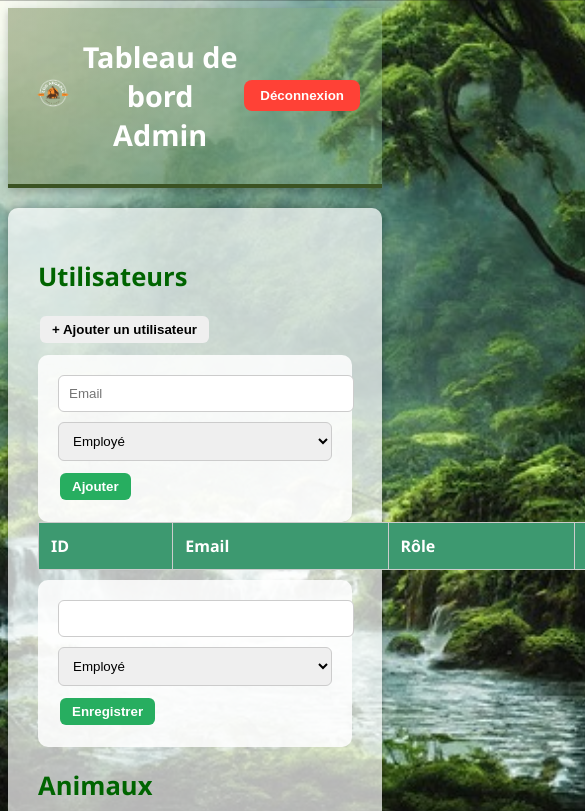
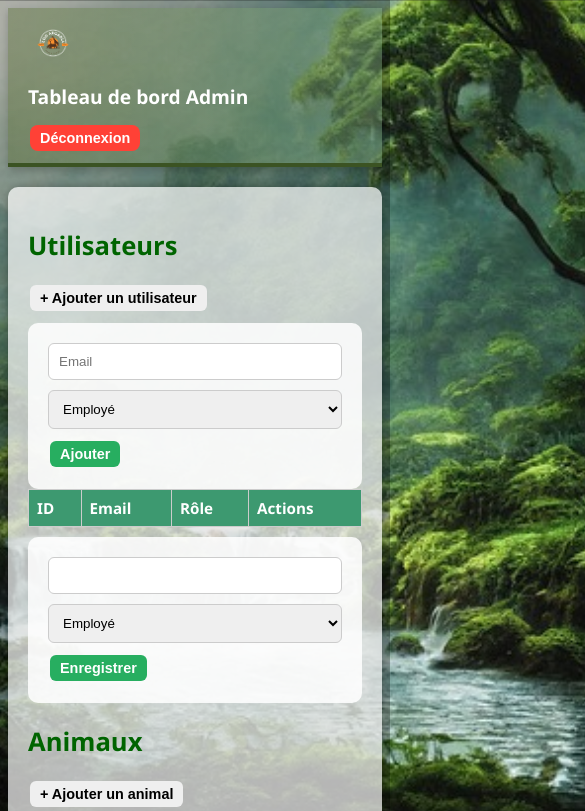
Before and after one commit to ThiamOusmane1/backarcadia, a website: page front-end/admin-dashboard.html in a window 390 px wide. Shown: the top 811 px of the page, 585 px wide, since content can reach past the window. Drawn offline with Linux system fonts and the light colour scheme; no server answers.

Commit message:
fonction admin modiffier

```diff
--- a/back-end/routes/vet.js
+++ b/back-end/routes/vet.js
@@ -1,6 +1,6 @@
 const express = require('express');
 const router = express.Router();
-const { Animal, Habitat, HistoriqueAnimal } = require('../config/mysqlConnection');
+const { Animal, Habitat, HistoriqueAnimal, UserLog } = require('../config/mysqlConnection');
 const { authenticateToken, authorizeRoles } = require('../middlewares/authMiddleware');
 const { v4: uuidv4 } = require('uuid');
 
--- a/front-end/admin-dashboard.html
+++ b/front-end/admin-dashboard.html
@@ -78,8 +78,25 @@
         </form>
       </div>
     </section>
+
+    <section>
+      <h2>Messages des visiteurs</h2>
+      <div id="visitorMessages"></div>
+    </section>
+
+    <section>
+      <h2>Historique de nourriture</h2>
+      <div id="foodLogs"></div>
+    </section>
+
+    <section>
+      <h2>Stock de nourriture</h2>
+      <div id="foodStock"></div>
+    </section>
+
   </main>
 
   <script src="js/admin-dashboard.js"></script>
+
 </body>
 </html>
--- a/front-end/adminDashboard.css
+++ b/front-end/adminDashboard.css
@@ -1,3 +1,8 @@
+/* === GLOBAL === */
+* {
+  box-sizing: border-box;
+}
+
 body {
   background: url('pictures/Jungle.jpg') no-repeat center center fixed;
   background-size: cover;
@@ -5,8 +10,21 @@ body {
   font-family: 'Segoe UI', Tahoma, Geneva, Verdana, sans-serif;
   color: #084a1e;
   overflow-x: hidden;
+  position: relative;
 }
 
+body::before {
+  content: '';
+  position: fixed;
+  top: 0;
+  left: 0;
+  width: 100%;
+  height: 100%;
+  background: rgba(0, 0, 0, 0.3); /* dark overlay */
+  z-index: -1;
+}
+
+/* === HEADER === */
 header {
   background: linear-gradient(to right, rgba(85, 107, 47, 0.4), rgba(143, 188, 143, 0.4));
   padding: 10px 20px;
@@ -28,27 +46,62 @@ header h1 {
   text-align: center;
 }
 
+/* === BUTTONS === */
+button,
+.logout-btn {
+  padding: 6px 12px;
+  border: none;
+  border-radius: 6px;
+  cursor: pointer;
+  margin: 2px;
+  font-weight: bold;
+  transition: background-color 0.3s ease, transform 0.2s ease;
+}
+
+button:focus,
+.logout-btn:focus {
+  outline: 2px solid #ffdc00;
+  outline-offset: 2px;
+}
+
 .logout-btn {
   background-color: #ff4136;
   color: white;
-  border: none;
-  padding: 8px 16px;
   border-radius: 8px;
-  cursor: pointer;
 }
 
 .logout-btn:hover {
   background-color: #e03429;
 }
 
+button[onclick*="edit"] {
+  background-color: #2980b9;
+  color: white;
+}
+
+button[onclick*="delete"] {
+  background-color: #c0392b;
+  color: white;
+}
+
+button[type="submit"] {
+  background-color: #27ae60;
+  color: white;
+}
+
+.btn {
+  background-color: #3d9970;
+  color: white;
+  font-weight: bold;
+}
+
+/* === MAIN === */
 main {
   padding: 30px;
   background-color: rgba(255, 255, 255, 0.7);
   border-radius: 10px;
-  margin-top: 20px;
+  margin: 20px auto 0 auto;
   max-width: 1200px;
-  margin-left: auto;
-  margin-right: auto;
   box-shadow: 0 0 10px rgba(0, 0, 0, 0.3);
 }
 
@@ -59,7 +112,7 @@ h2 {
   color: #006400;
 }
 
-/* Table */
+/* === TABLES === */
 .table-responsive {
   overflow-x: auto;
   background-color: rgba(255, 255, 255, 0.85);
@@ -90,36 +143,7 @@ td img {
   border-radius: 5px;
 }
 
-button {
-  padding: 6px 12px;
-  border: none;
-  border-radius: 6px;
-  cursor: pointer;
-  margin: 2px;
-  font-weight: bold;
-}
-
-button[onclick*="edit"] {
-  background-color: #2980b9;
-  color: white;
-}
-
-button[onclick*="delete"] {
-  background-color: #c0392b;
-  color: white;
-}
-
-button[type="submit"] {
-  background-color: #27ae60;
-  color: white;
-}
-
-.btn {
-  background-color: #3d9970;
-  color: white;
-  font-weight: bold;
-}
-
+/* === FORMS === */
 form {
   background-color: rgba(255, 255, 255, 0.85);
   padding: 20px;
@@ -136,7 +160,7 @@ form select {
   width: 100%;
 }
 
-/* Messages visiteurs */
+/* === MESSAGES VISITEURS === */
 .list-group-item {
   background-color: rgba(255, 255, 255, 0.85);
   margin-bottom: 10px;
@@ -145,15 +169,16 @@ form select {
   border-left: 6px solid #3d9970;
 }
 
-/* Stock Cards */
+/* === STOCK CARDS === */
 #adminStockContainer .card {
   background-color: rgba(255, 255, 255, 0.85);
   border-radius: 10px;
   padding: 10px;
   margin: 10px;
-  box-shadow: 0 0 10px rgba(0,0,0,0.1);
+  box-shadow: 0 0 10px rgba(0, 0, 0, 0.1);
 }
 
+/* === FOOTER === */
 footer {
   text-align: center;
   padding: 20px;
@@ -163,3 +188,42 @@ footer {
   margin-top: 30px;
   font-size: 14px;
 }
+
+/* === RESPONSIVE DESIGN === */
+@media (max-width: 768px) {
+  header h1 {
+    font-size: 1.4rem;
+  }
+
+  main {
+    padding: 20px;
+  }
+
+  th, td {
+    font-size: 0.95rem;
+    padding: 8px;
+  }
+
+  button,
+  .logout-btn {
+    padding: 5px 10px;
+    font-size: 0.9rem;
+  }
+}
+
+@media (max-width: 480px) {
+  header {
+    flex-direction: column;
+    align-items: flex-start;
+  }
+
+  header h1 {
+    text-align: left;
+    font-size: 1.2rem;
+    margin-top: 10px;
+  }
+
+  table {
+    min-width: 100%;
+  }
+}
--- a/front-end/js/admin-dashboard.js
+++ b/front-end/js/admin-dashboard.js
@@ -238,7 +238,7 @@ document.addEventListener('DOMContentLoaded', () => {
 
   // === Visiteurs, logs et stock ===
   function loadVisitorMessages() {
-    fetch(`${apiUrl}/api/admin/visitors`, {
+    fetch(`${apiUrl}/api/employee/messages`, {
       headers: { Authorization: `Bearer ${token}` }
     })
       .then(res => res.json())
@@ -254,7 +254,7 @@ document.addEventListener('DOMContentLoaded', () => {
   }
 
   function loadFoodLogs() {
-    fetch(`${apiUrl}/api/admin/logs`, {
+    fetch(`${apiUrl}/api/employee/food-log`, {
       headers: { Authorization: `Bearer ${token}` }
     })
       .then(res => res.json())
@@ -262,14 +262,18 @@ document.addEventListener('DOMContentLoaded', () => {
         foodLogsContainer.innerHTML = '';
         logs.forEach(log => {
           const div = document.createElement('div');
-          div.textContent = `${log.date}: ${log.action}`;
+          div.textContent = `${log.date} ${log.time} - ${log.employee?.email} a donné ${log.quantite} kg de ${log.nourriture} à ${log.animal?.nom}`;
           foodLogsContainer.appendChild(div);
         });
+      })
+      .catch(err => {
+        console.error("Erreur chargement des logs employés :", err);
       });
   }
 
+
   function loadFoodStock() {
-    fetch(`${apiUrl}/api/admin/stock`, {
+    fetch(`${apiUrl}/api/employee/food-stock`, {
       headers: { Authorization: `Bearer ${token}` }
     })
       .then(res => res.json())
```
Also changed, not shown: back-end/routes/employee.js (+18 -7 lines).
